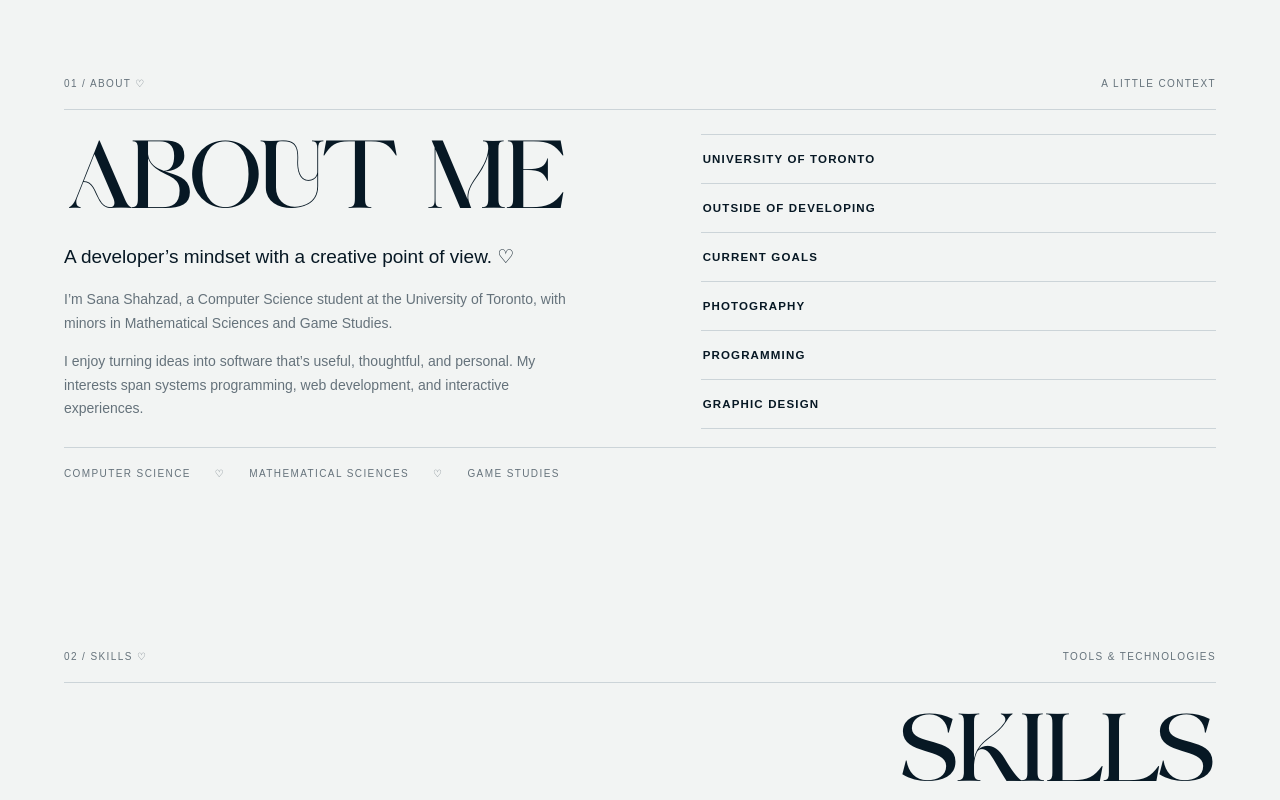
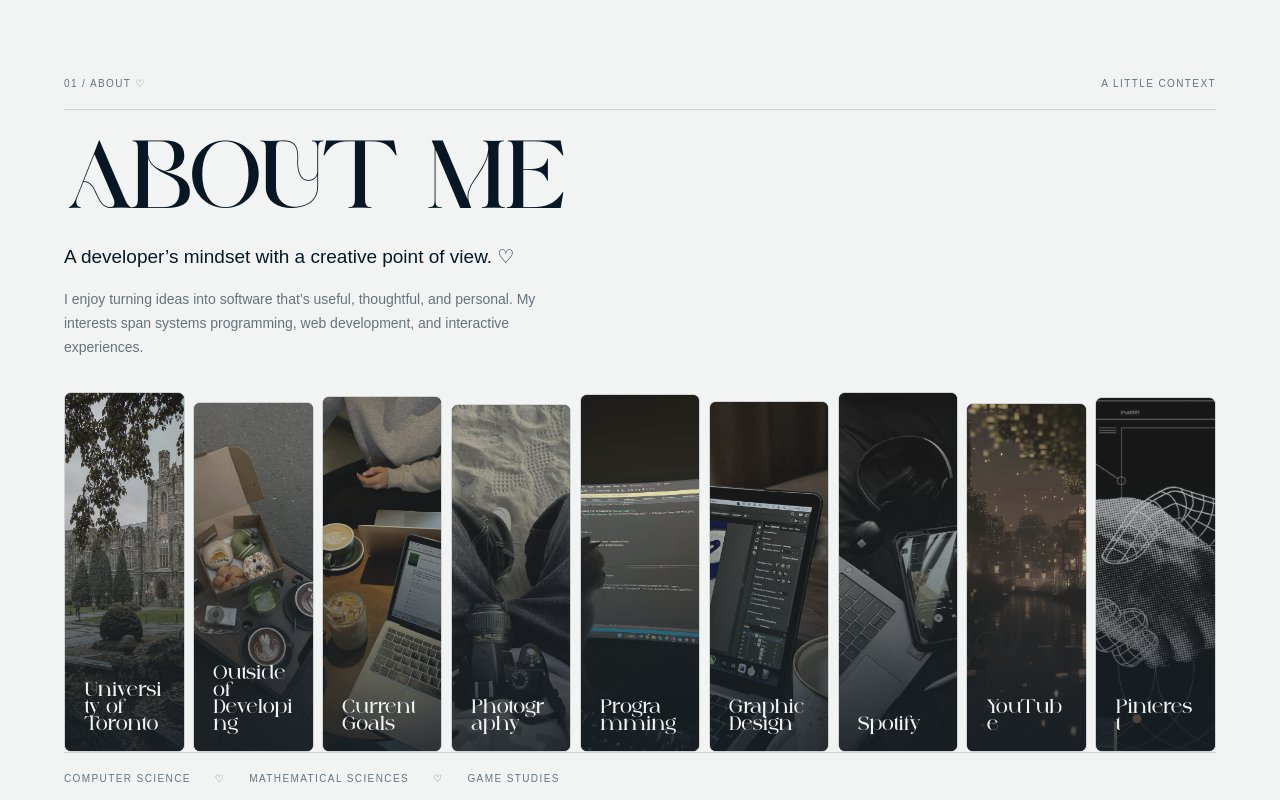
Before and after one commit to sunqn05/sana_shahzad, a React (Create React App) app: page / in a window 1280 px wide. Shown: the part 820-1620 px from the top of the page. Built offline with nearby package versions, Linux system fonts and the light colour scheme.

Commit message:
adding card about me

```diff
--- a/src/components/home/Home.css
+++ b/src/components/home/Home.css
@@ -4,7 +4,7 @@
 .developer-home, .developer-home *, .developer-home *::before, .developer-home *::after { box-sizing: border-box; }
 .developer-home :is(h1, h2, h3, p, li, a, button, figcaption) { max-width: 100%; overflow-wrap: anywhere; }
 .developer-home :is(h1, h2, h3) { min-width: 0; text-wrap: balance; }
-.developer-home :is(.home-sheet, .home-about-grid, .home-skills-grid, .home-projects-grid, .home-experience-grid) > * { min-width: 0; max-width: 100%; }
+.developer-home :is(.home-sheet, .home-skills-grid, .home-projects-grid, .home-experience-grid) > * { min-width: 0; max-width: 100%; }
 .developer-home a { color: inherit; text-decoration: none; }
 .developer-home button { font: inherit; }
 .developer-home :is(a, button):focus-visible { outline: 2px solid var(--home-blue); outline-offset: 6px; }
@@ -65,10 +65,7 @@ html.developer-home-active { scroll-snap-type: y proximity; }
 /* Introduction */
 .developer-home .home-about { padding: clamp(72px, 7vw, 100px) var(--home-gutter) clamp(80px, 8vw, 116px); border-radius: 0; }
 
-.developer-home .home-about-grid { display: grid; grid-template-columns: minmax(0, 1fr) minmax(0, 0.9fr); gap: clamp(2rem, 5vw, 6rem); align-items: start; flex: 1 1 auto; min-height: 0; padding: 0 0 clamp(10px, 1.5svh, 18px); }
-
-.developer-home .home-about-grid > div { container-type: inline-size; }
-.developer-home .home-about-editorial { align-self: start; }
+.developer-home .home-about-intro { max-width: 620px; margin-bottom: clamp(42px, 5vw, 72px); }
 
 .developer-home .home-about-copy { max-width: 510px; margin-top: 0; }
 
@@ -76,27 +73,50 @@ html.developer-home-active { scroll-snap-type: y proximity; }
 
 .developer-home .home-about-copy .home-lead { font-size: 19px; line-height: 1.4; color: var(--home-navy); margin-bottom: 18px; }
 
-.developer-home .home-about-panel-stack { width: 100%; max-width: 620px; justify-self: end; border-top: 1px solid var(--home-border); }
+.developer-home .home-about-card-gallery { display: flex; align-items: flex-start; gap: clamp(6px, 0.65vw, 11px); width: 100%; height: clamp(370px, 34vw, 510px); overflow: hidden; }
 
-.developer-home .home-about-panel { border-bottom: 1px solid var(--home-border); }
+.developer-home .home-about-flex-card { position: relative; flex: 1 1 0; min-width: 0; height: calc(100% - var(--about-card-offset)); margin-top: var(--about-card-offset); overflow: hidden; border: 1px solid rgba(7, 24, 36, 0.16); border-radius: 7px; opacity: 0.92; transition: flex 600ms cubic-bezier(0.25, 1, 0.5, 1), opacity 250ms ease; }
 
-.developer-home .home-about-panel-trigger { display: block; width: 100%; min-height: 56px; padding: 17px 2px 15px; border: 0; color: var(--home-navy); background: transparent; cursor: pointer; font-size: clamp(11px, 0.9vw, 13px); font-weight: 600; letter-spacing: 0.1em; line-height: 1.35; text-align: left; text-transform: uppercase; transition: color 0.3s ease, transform 0.4s cubic-bezier(0.22, 1, 0.36, 1); }
+.developer-home .home-about-flex-card:focus-within,
+.developer-home .home-about-flex-card.is-active { flex: 3.35 1 0; opacity: 1; }
 
-.developer-home .home-about-panel.is-active .home-about-panel-trigger { color: #31596c; transform: translateX(7px); }
+.developer-home .home-about-card-gallery:focus-within .home-about-flex-card:not(:focus-within),
+.developer-home .home-about-card-gallery:has(.home-about-flex-card.is-active) .home-about-flex-card:not(.is-active) { opacity: 0.72; }
 
-.developer-home .home-about-panel-trigger:focus-visible { outline-offset: -3px; }
+.developer-home .home-about-card-gallery:focus-within .home-about-flex-card.is-active:not(:focus-within) { flex: 1 1 0; }
 
-.developer-home .home-about-panel-body { max-height: 0; overflow: hidden; opacity: 0; transition: max-height 0.55s cubic-bezier(0.22, 1, 0.36, 1), opacity 0.3s ease; }
+.developer-home .home-about-flex-card-trigger { position: relative; display: block; width: 100%; height: 100%; padding: 0; overflow: hidden; border: 0; color: var(--home-cream); background: var(--home-navy); cursor: pointer; text-align: left; }
 
-.developer-home .home-about-panel.is-active .home-about-panel-body { max-height: 190px; opacity: 1; }
+.developer-home .home-about-flex-card-trigger::after { content: ""; position: absolute; inset: 20% 0 0; z-index: 1; pointer-events: none; background: linear-gradient(to bottom, transparent, rgba(4, 13, 20, 0.82)); }
 
-.developer-home .home-about-panel-content { display: grid; grid-template-columns: minmax(120px, 0.78fr) minmax(0, 1fr); align-items: end; gap: clamp(16px, 2vw, 26px); min-height: 0; padding: 2px 2px 18px; }
+.developer-home .home-about-flex-card-trigger:focus-visible { outline: 2px solid var(--home-cyan); outline-offset: -4px; }
 
-.developer-home .home-about-panel-content img { display: block; width: 100%; height: 132px; object-fit: cover; filter: saturate(0.72) contrast(0.96); transform: translateY(12px); opacity: 0; transition: transform 0.5s 0.06s cubic-bezier(0.22, 1, 0.36, 1), opacity 0.35s 0.06s ease; }
+.developer-home .home-about-flex-card-trigger img { display: block; width: 100%; height: 100%; object-fit: cover; object-position: center; filter: saturate(0.78) contrast(0.96); transition: transform 700ms cubic-bezier(0.25, 1, 0.5, 1), filter 300ms ease; }
 
-.developer-home .home-about-panel-content p { margin: 0; padding-bottom: 2px; color: var(--home-muted); font-size: 13px; line-height: 1.65; transform: translateY(10px); opacity: 0; transition: transform 0.45s 0.1s cubic-bezier(0.22, 1, 0.36, 1), opacity 0.35s 0.1s ease; }
+.developer-home .home-about-flex-card:focus-within img,
+.developer-home .home-about-flex-card.is-active img { filter: saturate(0.9) contrast(1); transform: scale(1.025); }
 
-.developer-home .home-about-panel.is-active :is(img, .home-about-panel-content p) { transform: translateY(0); opacity: 1; }
+.developer-home .home-about-flex-card-overlay { position: absolute; right: 0; bottom: 0; left: 0; z-index: 2; display: block; padding: clamp(14px, 1.5vw, 22px); }
+
+.developer-home .home-about-flex-card-title { display: block; color: var(--home-cream); font-family: var(--home-display-font); font-size: clamp(0.95rem, 1.25vw, 1.3rem); line-height: 1.05; letter-spacing: -0.025em; text-wrap: balance; }
+
+.developer-home .home-about-flex-card-description { display: block; max-width: 30ch; max-height: 0; margin-top: 0; overflow: hidden; color: rgba(242, 244, 243, 0.82); font-size: 11px; line-height: 1.5; opacity: 0; transform: translateY(10px); transition: max-height 420ms cubic-bezier(0.25, 1, 0.5, 1), margin 420ms cubic-bezier(0.25, 1, 0.5, 1), opacity 240ms ease, transform 420ms cubic-bezier(0.25, 1, 0.5, 1); }
+
+.developer-home .home-about-flex-card:focus-within .home-about-flex-card-description,
+.developer-home .home-about-flex-card.is-active .home-about-flex-card-description { max-height: 90px; margin-top: 9px; opacity: 1; transform: translateY(0); }
+
+.developer-home .home-about-flex-card-link { position: absolute; right: 18px; bottom: 18px; z-index: 3; color: var(--home-cream); font-size: 10px; letter-spacing: 0.08em; text-transform: uppercase; opacity: 0; pointer-events: none; transition: opacity 240ms ease; }
+
+.developer-home .home-about-flex-card:focus-within .home-about-flex-card-link,
+.developer-home .home-about-flex-card.is-active .home-about-flex-card-link { opacity: 1; pointer-events: auto; }
+
+@media (hover: hover) and (pointer: fine) and (min-width: 901px) {
+  .developer-home .home-about-flex-card:hover { flex: 3.35 1 0; opacity: 1; }
+  .developer-home .home-about-card-gallery:has(.home-about-flex-card:hover) .home-about-flex-card:not(:hover) { opacity: 0.72; }
+  .developer-home .home-about-flex-card:hover img { filter: saturate(0.9) contrast(1); transform: scale(1.025); }
+  .developer-home .home-about-flex-card:hover .home-about-flex-card-description { max-height: 90px; margin-top: 9px; opacity: 1; transform: translateY(0); }
+  .developer-home .home-about-flex-card:hover .home-about-flex-card-link { opacity: 1; pointer-events: auto; }
+}
 
 .developer-home .home-about-foot { display: flex; flex-wrap: wrap; gap: 24px; padding-top: 18px; border-top: 1px solid var(--home-border); color: var(--home-muted); }
 
@@ -559,9 +579,8 @@ html.developer-home-active { scroll-snap-type: y proximity; }
   .developer-home .home-sheet.home-section { padding-top: clamp(84px, 12svh, 96px); padding-bottom: clamp(64px, 9svh, 84px); }
   .developer-home .home-section-title { margin-bottom: clamp(22px, 3svh, 30px); font-size: clamp(3.5rem, min(6.2vw, 13svh), 6.5rem); }
   .developer-home .home-content-label { margin-bottom: clamp(22px, 3svh, 30px); }
-  .developer-home .home-about-panel-trigger { min-height: 48px; padding-block: 13px 11px; }
-  .developer-home .home-about-panel.is-active .home-about-panel-body { max-height: 155px; }
-  .developer-home .home-about-panel-content img { height: 106px; }
+  .developer-home .home-about-intro { margin-bottom: clamp(28px, 4svh, 36px); }
+  .developer-home .home-about-card-gallery { height: clamp(330px, 45svh, 370px); }
   .developer-home .archive-section { padding-top: clamp(84px, 12svh, 96px); padding-bottom: clamp(64px, 9svh, 84px); }
 }
 
@@ -626,9 +645,13 @@ html.developer-home-active { scroll-snap-type: y proximity; }
   .developer-home .home-hero { position: relative; }
   .developer-home .home-sheet.home-section { padding-top: clamp(82px, 10vw, 92px); padding-bottom: clamp(72px, 9vw, 90px); }
   .developer-home .archive-section { padding-top: clamp(82px, 10vw, 92px); padding-bottom: clamp(72px, 9vw, 90px); }
-  .developer-home .home-about-grid { grid-template-columns: minmax(0, 1.1fr) minmax(0, 0.9fr); gap: 28px; }
-  .developer-home .home-about-panel-content { grid-template-columns: minmax(100px, 0.72fr) minmax(0, 1fr); gap: 16px; }
-  .developer-home .home-about-panel-content img { height: 116px; }
+  .developer-home .home-about-card-gallery { height: 390px; overflow-x: auto; overflow-y: hidden; scroll-snap-type: x proximity; overscroll-behavior-inline: contain; scrollbar-width: none; }
+  .developer-home .home-about-card-gallery::-webkit-scrollbar { display: none; }
+  .developer-home .home-about-flex-card { flex: 0 0 clamp(112px, 22vw, 150px); scroll-snap-align: center; }
+  .developer-home .home-about-flex-card:hover { flex: 0 0 clamp(112px, 22vw, 150px); }
+  .developer-home .home-about-flex-card:focus-within,
+  .developer-home .home-about-flex-card.is-active { flex-basis: clamp(250px, 56vw, 340px); }
+  .developer-home .home-about-card-gallery:focus-within .home-about-flex-card.is-active:not(:focus-within) { flex-basis: clamp(112px, 22vw, 150px); }
   .developer-home .home-experience-card { padding: 25px; }
 }
 @media (max-width: 600px) {
@@ -642,13 +665,15 @@ html.developer-home-active { scroll-snap-type: y proximity; }
   .developer-home .home-section-title--right { margin-right: auto; margin-left: 0; text-align: left; }
   .developer-home .home-hero-eyebrow > :last-child { display: none; }
   .developer-home .home-hero-eyebrow { justify-content: center; }
-  .developer-home .home-about-grid { grid-template-columns: 1fr; padding: 0; gap: 36px; }
-  .developer-home .home-about-panel-stack { max-width: none; justify-self: stretch; }
-  .developer-home .home-about-panel-trigger { min-height: 52px; padding-block: 15px 13px; font-size: 11px; }
-  .developer-home .home-about-panel.is-active .home-about-panel-body { max-height: 170px; }
-  .developer-home .home-about-panel-content { grid-template-columns: minmax(96px, 0.62fr) minmax(0, 1fr); gap: 14px; padding-bottom: 16px; }
-  .developer-home .home-about-panel-content img { height: 112px; }
-  .developer-home .home-about-panel-content p { font-size: 12px; line-height: 1.55; }
+  .developer-home .home-about-intro { margin-bottom: 34px; }
+  .developer-home .home-about-card-gallery { height: 340px; margin-right: 0; }
+  .developer-home .home-about-flex-card { flex-basis: 108px; }
+  .developer-home .home-about-flex-card:hover { flex-basis: 108px; }
+  .developer-home .home-about-flex-card:focus-within,
+  .developer-home .home-about-flex-card.is-active { flex-basis: clamp(240px, 76vw, 300px); }
+  .developer-home .home-about-card-gallery:focus-within .home-about-flex-card.is-active:not(:focus-within) { flex-basis: 108px; }
+  .developer-home .home-about-flex-card-overlay { padding: 15px; }
+  .developer-home .home-about-flex-card-title { font-size: 1rem; }
   .developer-home .home-about-foot { gap: 15px 24px; }
   .developer-home .home-skills-grid, .developer-home .home-projects-grid, .developer-home .home-experience-grid { grid-template-columns: 1fr; }
   .developer-home .home-skill-card { padding: 25px; }
--- a/src/components/home/HomeAbout.jsx
+++ b/src/components/home/HomeAbout.jsx
@@ -1,148 +1,136 @@
-import React, { useEffect, useRef, useState } from 'react';
+import React, { useRef, useState } from 'react';
 import { useSectionReveal } from './useHomeMotion';
 import TextReveal from './TextReveal';
 
-const aboutPanels = [
+const aboutCards = [
   {
+    id: 'university-of-toronto',
     title: 'University of Toronto',
     description: 'Computer Science major with minors in Mathematical Sciences and Game Studies.',
     image: '/images/about/about-8.jpg',
-    imageAlt: 'Toronto skyline at night',
+    link: null,
   },
   {
+    id: 'outside-of-developing',
     title: 'Outside of Developing',
-    description: 'I love gaming, music, food, painting, and creative exploration outside of code.',
+    description: 'Gaming, music, food, painting, and creative exploration outside of code.',
     image: '/images/about/about-5.jpg',
-    imageAlt: 'Coffee, pastries, and a compact camera',
+    link: null,
   },
   {
+    id: 'current-goals',
     title: 'Current Goals',
-    description: 'Building a portfolio that blends software development, design, and interactive experiences.',
+    description: 'Building a portfolio that blends development, design, and interactive experiences.',
     image: '/images/about/about-9.jpg',
-    imageAlt: 'A creative workspace with a laptop and coffee',
+    link: null,
   },
   {
+    id: 'photography',
     title: 'Photography',
-    description: 'A personal interest that inspires my eye for mood, framing, and visual storytelling.',
+    description: 'An eye for mood, framing, and visual storytelling.',
     image: '/images/about/about-2.jpg',
-    imageAlt: 'A camera ready for a photography session',
+    link: null,
   },
   {
+    id: 'programming',
     title: 'Programming',
-    description: 'I enjoy turning ideas into useful, thoughtful software with a strong technical foundation.',
+    description: 'Turning ideas into thoughtful software with a strong technical foundation.',
     image: '/images/about/about-3.jpg',
-    imageAlt: 'A programming workspace with code on screen',
+    link: null,
   },
   {
+    id: 'graphic-design',
     title: 'Graphic Design',
-    description: 'Branding, posters, visual identity, and digital design are a major part of my creative background.',
+    description: 'Branding, posters, visual identity, and digital design.',
     image: '/images/about/about-4.jpg',
-    imageAlt: 'Graphic design work in progress on a laptop',
+    link: null,
+  },
+  {
+    id: 'spotify',
+    title: 'Spotify',
+    description: 'My soundtrack for focus and everyday life.',
+    image: '/images/about/about-7.jpg',
+    link: null,
+  },
+  {
+    id: 'youtube',
+    title: 'YouTube',
+    description: 'What I’m watching, learning from, and creating.',
+    image: '/images/about/about-12.jpg',
+    link: null,
+  },
+  {
+    id: 'pinterest',
+    title: 'Pinterest',
+    description: 'A visual moodboard of references, palettes, and ideas.',
+    image: '/images/about/about-6.jpg',
+    link: null,
   },
 ];
 
 export default function HomeAbout() {
   const root = useRef(null);
-  const panelStack = useRef(null);
-  const [activePanel, setActivePanel] = useState(null);
-  const [supportsHover, setSupportsHover] = useState(false);
+  const [activeCard, setActiveCard] = useState(null);
+  const [focusedCard, setFocusedCard] = useState(null);
 
   useSectionReveal(root);
-
-  useEffect(() => {
-    const query = window.matchMedia('(hover: hover) and (pointer: fine)');
-    const updateInputMode = () => {
-      setSupportsHover(query.matches);
-      setActivePanel(null);
-    };
-
-    updateInputMode();
-    query.addEventListener('change', updateInputMode);
-    return () => query.removeEventListener('change', updateInputMode);
-  }, []);
-
-  useEffect(() => {
-    if (supportsHover) return undefined;
-
-    const closeOnOutsideTap = event => {
-      if (!panelStack.current?.contains(event.target)) setActivePanel(null);
-    };
-
-    document.addEventListener('pointerdown', closeOnOutsideTap);
-    return () => document.removeEventListener('pointerdown', closeOnOutsideTap);
-  }, [supportsHover]);
-
-  const closeWhenInteractionLeaves = event => {
-    if (!supportsHover || event.currentTarget.contains(document.activeElement)) return;
-    setActivePanel(null);
-  };
 
   return (
     <section className="home-sheet home-section home-about" id="about" ref={root} tabIndex={-1} aria-labelledby="about-title">
       <div className="home-content-label home-meta" data-reveal>
         <span>01 / ABOUT ♡</span><span>A LITTLE CONTEXT</span>
       </div>
-      <div className="home-about-grid">
-        <div className="home-about-editorial">
+
+      <div className="home-about-intro">
         <h2 className="home-section-title home-section-title--left" id="about-title">
           <TextReveal>About me</TextReveal>
         </h2>
         <div className="home-about-copy" data-reveal>
           <p className="home-lead">A developer’s mindset with a creative point of view. ♡</p>
-            <p>I’m Sana Shahzad, a Computer Science student at the University of Toronto, with minors in Mathematical Sciences and Game Studies.</p>
           <p>I enjoy turning ideas into software that’s useful, thoughtful, and personal. My interests span systems programming, web development, and interactive experiences.</p>
         </div>
       </div>
 
-        <div
-          className="home-about-panel-stack"
-          data-reveal
-          ref={panelStack}
-          onMouseLeave={closeWhenInteractionLeaves}
-          onBlur={event => {
-            if (!event.currentTarget.contains(event.relatedTarget)) setActivePanel(null);
-          }}
-        >
-          {aboutPanels.map((panel, index) => {
-            const isActive = activePanel === index;
-            const triggerId = `about-panel-trigger-${index}`;
-            const contentId = `about-panel-content-${index}`;
+      <div className="home-about-card-gallery" data-reveal>
+        {aboutCards.map((card, index) => {
+          const isExpanded = focusedCard === index || (focusedCard === null && activeCard === index);
+          const descriptionId = `about-card-description-${card.id}`;
 
           return (
             <article
-                className={`home-about-panel${isActive ? ' is-active' : ''}`}
-                key={panel.title}
-                onMouseEnter={() => { if (supportsHover) setActivePanel(index); }}
+              className={`home-about-flex-card${isExpanded ? ' is-active' : ''}`}
+              key={card.id}
+              style={{ '--about-card-offset': `${[0, 10, 4, 12, 2, 9, 0, 11, 5][index]}px` }}
             >
               <button
-                  className="home-about-panel-trigger"
-                  id={triggerId}
+                className="home-about-flex-card-trigger"
                 type="button"
-                  aria-expanded={isActive}
-                  aria-controls={contentId}
-                  onFocus={() => setActivePanel(index)}
-                  onClick={() => {
-                    if (!supportsHover) setActivePanel(isActive ? null : index);
+                aria-expanded={isExpanded}
+                aria-controls={descriptionId}
+                onFocus={() => setFocusedCard(index)}
+                onBlur={() => setFocusedCard(null)}
+                onPointerUp={event => {
+                  if (event.pointerType === 'mouse') return;
+                  const target = event.currentTarget;
+                  setActiveCard(current => current === index ? null : index);
+                  target.blur();
                 }}
               >
-                  {panel.title}
+                <img src={card.image} alt="" loading="lazy" draggable="false" />
+                <span className="home-about-flex-card-overlay">
+                  <span className="home-about-flex-card-title">{card.title}</span>
+                  <span className="home-about-flex-card-description" id={descriptionId}>{card.description}</span>
+                </span>
               </button>
-                <div
-                  className="home-about-panel-body"
-                  id={contentId}
-                  role="region"
-                  aria-labelledby={triggerId}
-                  aria-hidden={!isActive}
-                >
-                  <div className="home-about-panel-content">
-                    <img src={panel.image} alt={panel.imageAlt} loading="lazy" />
-                    <p>{panel.description}</p>
-                  </div>
-                </div>
+
+              {card.link && (
+                <a className="home-about-flex-card-link" href={card.link} target="_blank" rel="noreferrer">
+                  Visit {card.title}
+                </a>
+              )}
             </article>
           );
         })}
-        </div>
       </div>
 
       <div className="home-about-foot home-meta" data-reveal>
```
Also changed, not shown: public/images/about/about-8.jpg. Lines whose indentation alone changed are shown as unchanged.
